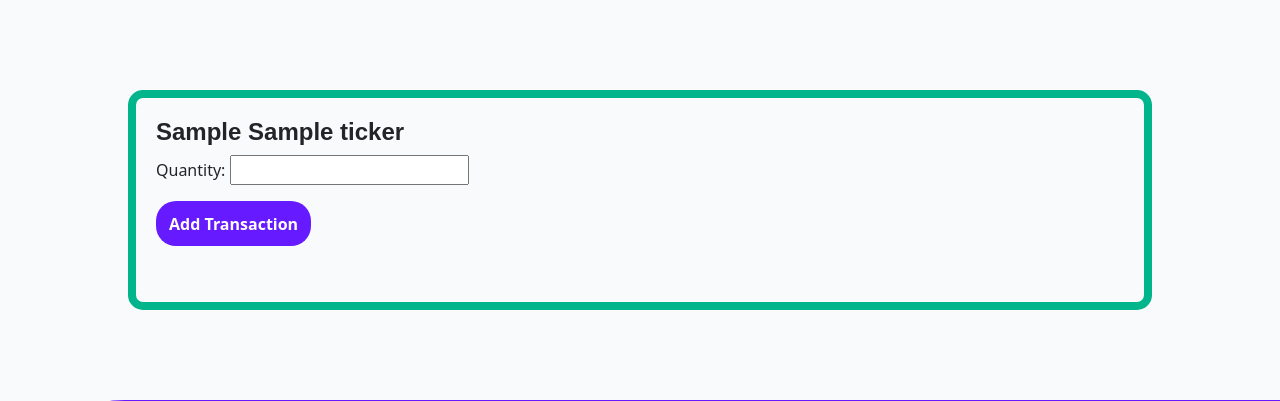
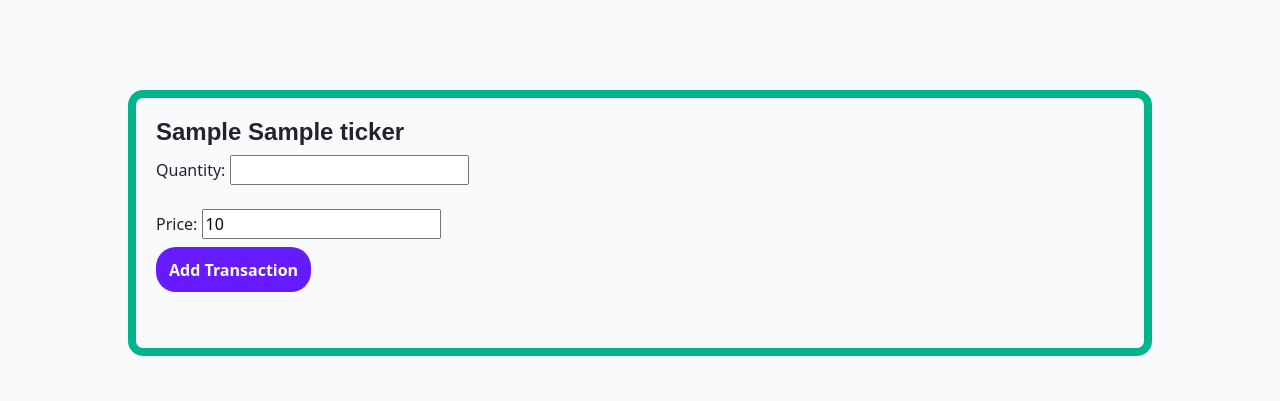
Before and after one commit to RiyadhKh4n/blocknews, a Django app: template portfolio/templates/portfolio/buy_sell_asset.html in a window 1280 px wide. Shown: the part 88-489 px from the top of the page. Run offline with Django 3.2, Linux system fonts and the light colour scheme; tables that the repository leaves empty hold one stand-in row (values such as "Sample post"); the template is opened without the code that fills it: values that come from a table or form of the project are taken from there, most other values are stand-ins (such as "Sample title", 1, 10 or a date in 2020); data that the repository does not hold is empty; some libraries are stand-ins or nearby versions.

Commit message:
Add price <label> and <input> so API price displays on BUY/SELL

```diff
--- a/portfolio/templates/portfolio/buy_sell_asset.html
+++ b/portfolio/templates/portfolio/buy_sell_asset.html
@@ -9,6 +9,8 @@
         {% csrf_token %}
         <input type="hidden" name="ticker" id="ticker" value="{{ asset.ticker }}">
         {{ form.as_p }}
+        <label for="id_price">Price:</label>
+        <input type="number" name="price" step="any" id="id_price" class="my-2" value="{{ price }}" required>
         <div>
             <p>
                 <button class="btn login-btn b_s-btn" type="submit">Add Transaction</button>
```
